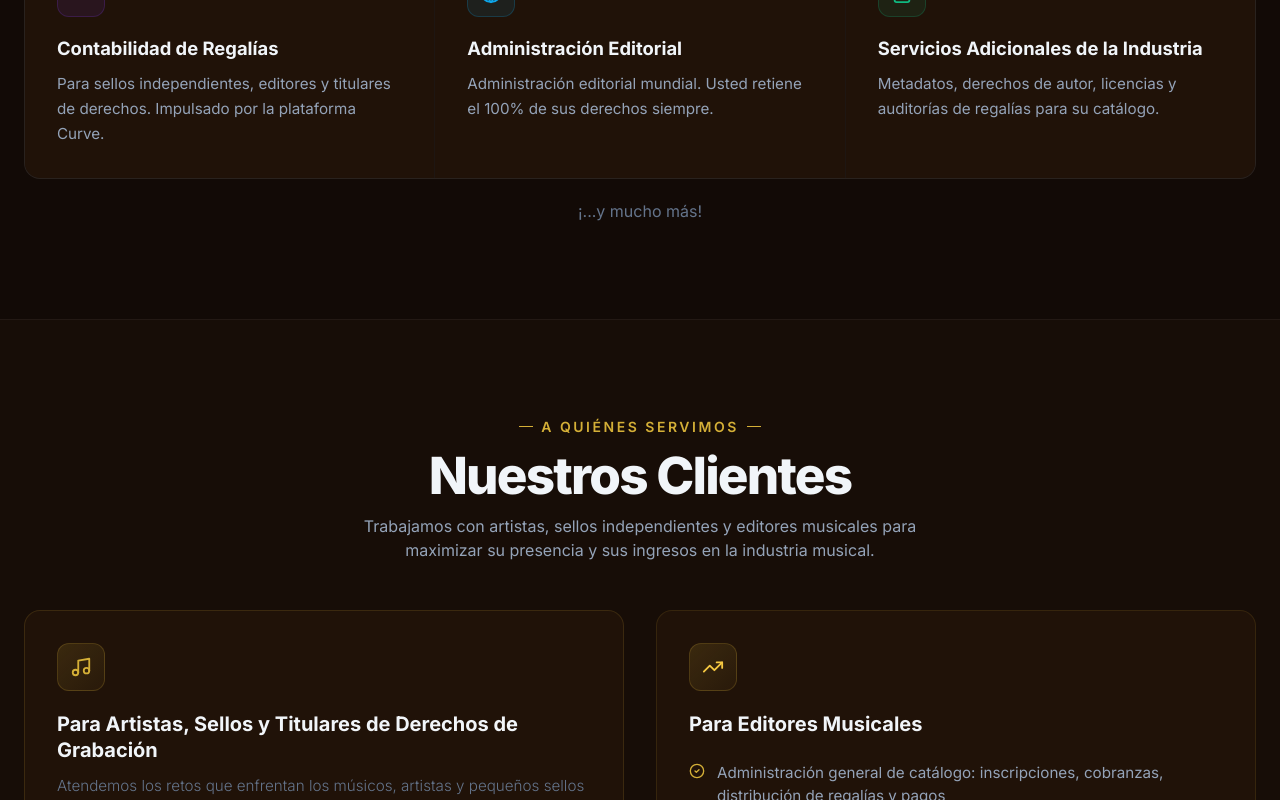
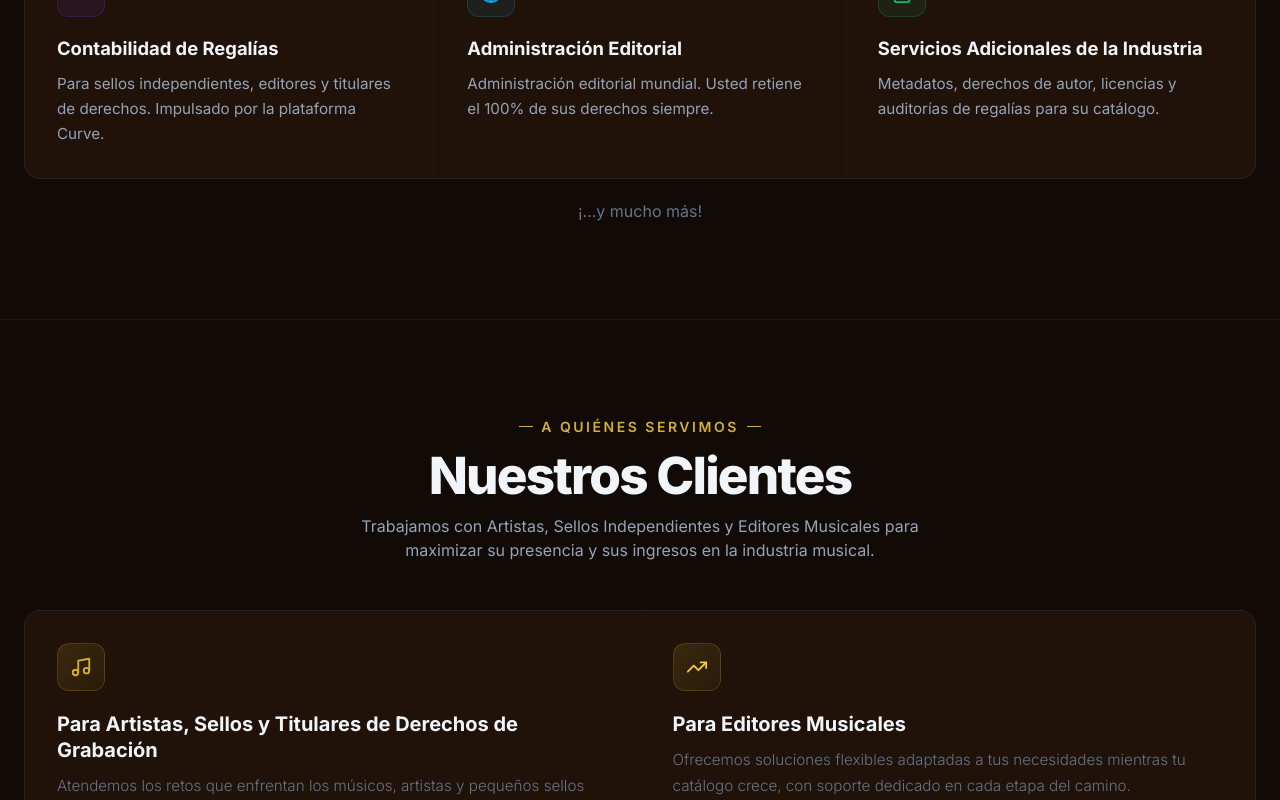
Before and after one commit to DavidDq11/esongsentertainment_Front, a React (Vite) app: page / in a window 1280 px wide. Shown: the part 2000-2800 px from the top of the page. Built offline with nearby package versions, Linux system fonts and the light colour scheme.

Commit message:
actualizando LandingPage.tsx e i18n.ts desde developer

```diff
--- a/src/app/components/LandingPage.tsx
+++ b/src/app/components/LandingPage.tsx
@@ -71,7 +71,6 @@ export function LandingPage() {
   const { lang } = useLang();
   const lp = LP[lang];
   const [openFaq, setOpenFaq] = useState<number | null>(null);
-  const [contactSent, setContactSent] = useState(false);
   const [expandedSvc, setExpandedSvc] = useState<number | null>(null);
 
   // ── Scroll animations ──────────────────────────────────────────────────
@@ -226,7 +225,7 @@ export function LandingPage() {
   ];
 
   const artItems = [lp.svcArt1, lp.svcArt2, lp.svcArt3, lp.svcArt4, lp.svcArt5, lp.svcArt6];
-  const pubItems = [lp.svcPub1, lp.svcPub2, lp.svcPub3, lp.svcPub4, lp.svcPub5, lp.svcPub6];
+  const pubItems = [lp.svcPub1, lp.svcPub2, lp.svcPub3, lp.svcPub4, lp.svcPub5];
 
   const faqs = [
     { q: lp.faq1q, a: lp.faq1a }, { q: lp.faq2q, a: lp.faq2a },
@@ -241,15 +240,8 @@ export function LandingPage() {
   const ctaBenefits = [lp.ctaBen1, lp.ctaBen2, lp.ctaBen3, lp.ctaBen4, lp.ctaBen5, lp.ctaBen6];
   const ctaExtras = [lp.ctaExtra1, lp.ctaExtra2, lp.ctaExtra3, lp.ctaExtra4, lp.ctaExtra5, lp.ctaExtra6];
 
-  const inputStyle: React.CSSProperties = {
-    backgroundColor: CARD, border: `1px solid ${BD}`,
-    color: T1, fontSize: "1rem", padding: "10px 14px",
-    width: "100%", borderRadius: "8px", outline: "none",
-  };
-  const onFocusIn  = (e: React.FocusEvent<HTMLInputElement | HTMLTextAreaElement>) => { (e.currentTarget as HTMLElement).style.borderColor = G1; };
-  const onFocusOut = (e: React.FocusEvent<HTMLInputElement | HTMLTextAreaElement>) => { (e.currentTarget as HTMLElement).style.borderColor = BD; };
 
-  const cardStyle: React.CSSProperties = { backgroundColor: CARD, border: `1px solid ${BD}`, borderRadius: "12px" };
+  const cardStyle: React.CSSProperties = { backgroundColor: CARD, border: `1px solid ${rg(0.15)}`, borderRadius: "12px" };
 
   const goldBtn = (label: string, href: string) => (
     <a href={href} className="inline-flex items-center gap-2 px-8 py-4 rounded-full text-black transition-all duration-300"
@@ -433,7 +425,7 @@ export function LandingPage() {
       </section>
 
       {/* ══════════════════ NUESTROS CLIENTES ══════════════════ */}
-      <section id="clientes" style={{ borderTop: `1px solid ${BD}`, backgroundColor: BG2 }} className="py-14 md:py-24">
+      <section id="clientes" style={{ borderTop: `1px solid ${BD}` }} className="py-14 md:py-24">
         <div className="max-w-7xl mx-auto px-4 md:px-6">
           <div data-animate className="mb-12">
             {eyebrowCenter(lang === "es" ? "A quiénes servimos" : "Who we serve")}
@@ -442,13 +434,13 @@ export function LandingPage() {
             </h2>
             <p style={{ color: T2, fontSize: "1rem", textAlign: "center", marginTop: "8px", maxWidth: "560px", margin: "8px auto 0" }}>
               {lang === "es"
-                ? "Trabajamos con artistas, sellos independientes y editores musicales para maximizar su presencia y sus ingresos en la industria musical."
-                : "We work with artists, independent labels, and music publishers to maximize their presence and income in the music industry."}
+                ? "Trabajamos con Artistas, Sellos Independientes y Editores Musicales para maximizar su presencia y sus ingresos en la industria musical."
+                : "We work with Artists, Independent Labels, and Music Publishers to maximize their presence and income in the music industry."}
             </p>
           </div>
-          <div className="grid md:grid-cols-2 gap-8">
+          <div className="grid md:grid-cols-2 gap-px rounded-2xl overflow-hidden" style={{ backgroundColor: BD, border: `1px solid ${BD}` }}>
             {/* Para Artistas */}
-            <div data-animate="left" data-delay="1" className="rounded-2xl p-6 md:p-8" style={{ backgroundColor: CARD, border: `1px solid ${rg(0.15)}` }}>
+            <div data-animate="left" data-delay="1" className="group relative p-6 md:p-8" style={{ backgroundColor: CARD }}>
               <div className="w-12 h-12 rounded-xl flex items-center justify-center mb-5"
                 style={{ background: `linear-gradient(135deg, ${rg(0.15)}, ${rg(0.05)})`, border: `1px solid ${rg(0.2)}` }}>
                 <Music size={22} style={{ color: G1 }} />
@@ -462,14 +454,17 @@ export function LandingPage() {
                   </li>
                 ))}
               </ul>
+              <div className="absolute bottom-0 left-0 right-0 h-0.5 transition-transform duration-300 origin-left scale-x-0 group-hover:scale-x-100"
+                style={{ background: `linear-gradient(90deg, ${G1}, ${G2})` }} />
             </div>
             {/* Para Editores */}
-            <div data-animate="right" data-delay="2" className="rounded-2xl p-6 md:p-8" style={{ backgroundColor: CARD, border: `1px solid ${rg(0.12)}` }}>
+            <div data-animate="right" data-delay="2" className="group relative p-6 md:p-8" style={{ backgroundColor: CARD }}>
               <div className="w-12 h-12 rounded-xl flex items-center justify-center mb-5"
                 style={{ background: `linear-gradient(135deg, ${rg(0.15)}, ${rg(0.05)})`, border: `1px solid ${rg(0.2)}` }}>
                 <TrendingUp size={22} style={{ color: G2 }} />
               </div>
               <h3 style={{ color: T1, fontSize: "1.25rem", fontWeight: 700, lineHeight: 1.3, marginBottom: "10px" }}>{lp.svcPubTitle}</h3>
+              <p style={{ color: T3, fontSize: "0.95rem", lineHeight: 1.7, fontWeight: 300, marginBottom: "20px" }}>{lp.svcPubDesc}</p>
               <ul className="space-y-2.5 mt-6">
                 {pubItems.map((item) => (
                   <li key={item} className="flex items-start gap-3" style={{ fontSize: "0.95rem", color: T2, lineHeight: 1.55 }}>
@@ -477,6 +472,8 @@ export function LandingPage() {
                   </li>
                 ))}
               </ul>
+              <div className="absolute bottom-0 left-0 right-0 h-0.5 transition-transform duration-300 origin-left scale-x-0 group-hover:scale-x-100"
+                style={{ background: `linear-gradient(90deg, ${G1}, ${G2})` }} />
             </div>
           </div>
         </div>
@@ -493,10 +490,10 @@ export function LandingPage() {
           <div className="grid md:grid-cols-2 gap-2.5">
             {faqs.map((faq, index) => (
               <div key={index} data-animate data-delay={String((index % 4) + 1)} className="rounded-xl overflow-hidden cursor-pointer transition-all duration-200"
-                style={{ backgroundColor: CARD, border: openFaq === index ? `1px solid ${rg(0.35)}` : `1px solid ${BD}` }}
+                style={{ backgroundColor: CARD, border: openFaq === index ? `1px solid ${rg(0.35)}` : `1px solid ${rg(0.15)}` }}
                 onClick={() => setOpenFaq(openFaq === index ? null : index)}
                 onMouseEnter={(e) => { if (openFaq !== index) (e.currentTarget as HTMLElement).style.borderColor = rg(0.2); }}
-                onMouseLeave={(e) => { if (openFaq !== index) (e.currentTarget as HTMLElement).style.borderColor = BD; }}>
+                onMouseLeave={(e) => { if (openFaq !== index) (e.currentTarget as HTMLElement).style.borderColor = rg(0.15); }}>
                 <div style={{ display: "flex", alignItems: "center", justifyContent: "space-between", gap: "12px", padding: "20px 22px" }}>
                   <div style={{ fontSize: "0.95rem", fontWeight: 500, lineHeight: 1.4, color: T1 }}>{faq.q}</div>
                   <div style={{ width: "24px", height: "24px", borderRadius: "50%", border: `1px solid ${openFaq === index ? G1 : "rgba(255,255,255,0.15)"}`, backgroundColor: openFaq === index ? G1 : "transparent", color: openFaq === index ? "#000" : T2, flexShrink: 0, display: "flex", alignItems: "center", justifyContent: "center", transition: "all 0.2s", transform: openFaq === index ? "rotate(45deg)" : "rotate(0deg)" }}>
@@ -515,7 +512,7 @@ export function LandingPage() {
       </section>
 
       {/* ══════════════════ CONTACT — Beneficios ══════════════════ */}
-      <section style={{ borderBottom: `1px solid ${BD}`, backgroundColor: BG2 }} className="py-14 md:py-24">
+      <section style={{ borderBottom: `1px solid ${BD}` }} className="py-14 md:py-24">
         <div className="max-w-7xl mx-auto px-4 md:px-6">
           <div className="grid md:grid-cols-2 gap-8 md:gap-12 items-start">
             <div data-animate="left">
@@ -530,7 +527,7 @@ export function LandingPage() {
                 ))}
               </ul>
             </div>
-            <div className="rounded-2xl p-5 md:p-8" style={{ backgroundColor: CARD, border: `1px solid ${rg(0.15)}` }}>
+            <div className="rounded-2xl p-5 md:p-8" style={{ backgroundColor: CARD, border: `1px solid ${rg(0.3)}` }}>
               <h3 style={{ color: T1, fontSize: "1.1rem", fontWeight: 700, marginBottom: "20px" }}>{lp.ctaExtraTitle}</h3>
               <ul className="space-y-3">
                 {ctaExtras.map((item) => (
@@ -558,14 +555,14 @@ export function LandingPage() {
         </div>
       </section>
 
-      {/* ══════════════════ CONTACT — Formulario ══════════════════ */}
+      {/* ══════════════════ CONTACT — Info ══════════════════ */}
       <section id="contacto" className="py-14 md:py-24">
-        <div className="max-w-7xl mx-auto px-4 md:px-6">
-          <div className="grid md:grid-cols-2 gap-10 md:gap-16 items-start">
-            <div>
+        <div className="max-w-2xl mx-auto px-4 md:px-6">
+          <div data-animate className="mb-10">
             {eyebrow(lp.ctaEyebrow)}
             <h2 style={sectionH2}>{lp.ctaH2}</h2>
             <p style={{ fontSize: "1rem", color: T2, lineHeight: 1.75, fontWeight: 300, marginBottom: "24px" }}>{lp.ctaSub}</p>
+          </div>
           <div className="space-y-2.5">
             {[
               { icon: "✉️", label: "Email", value: "shirley@esongsentertainment.com" },
@@ -575,7 +572,7 @@ export function LandingPage() {
             ].map((item, i) => (
               <div key={i} style={{ display: "flex", alignItems: "center", gap: "12px", borderRadius: "8px", padding: "14px", ...cardStyle, transition: "border-color 0.2s" }}
                 onMouseEnter={(e) => { (e.currentTarget as HTMLElement).style.borderColor = rg(0.25); }}
-                    onMouseLeave={(e) => { (e.currentTarget as HTMLElement).style.borderColor = BD; }}>
+                onMouseLeave={(e) => { (e.currentTarget as HTMLElement).style.borderColor = rg(0.15); }}>
                 <div style={{ width: "40px", height: "40px", borderRadius: "8px", backgroundColor: rg(0.08), border: `1px solid ${rg(0.2)}`, display: "flex", alignItems: "center", justifyContent: "center", flexShrink: 0 }}>
                   <span style={{ fontSize: "1.1rem" }}>{item.icon}</span>
                 </div>
@@ -585,47 +582,6 @@ export function LandingPage() {
                 </div>
               </div>
             ))}
-              </div>
-            </div>
-
-            {contactSent ? (
-              <div style={{ display: "flex", alignItems: "center", justifyContent: "center", borderRadius: "16px", padding: "48px", backgroundColor: CARD, border: `1px solid ${rg(0.2)}`, textAlign: "center" }}>
-                <div>
-                  <div style={{ fontSize: "2.5rem", marginBottom: "12px" }}>✅</div>
-                  <p style={{ color: G1, fontWeight: 600, fontSize: "1.05rem" }}>{lp.ctaSent}</p>
-                </div>
-              </div>
-            ) : (
-              <form className="space-y-3" onSubmit={(e) => { e.preventDefault(); setContactSent(true); }}>
-                <div className="grid grid-cols-1 sm:grid-cols-2 gap-2.5">
-                  <div>
-                    <label style={{ fontSize: "0.75rem", letterSpacing: "0.11em", textTransform: "uppercase", color: T3, display: "block", marginBottom: "5px" }}>{lp.ctaName}</label>
-                    <input type="text" placeholder={lp.ctaName} style={inputStyle} onFocus={onFocusIn} onBlur={onFocusOut} />
-                  </div>
-                  <div>
-                    <label style={{ fontSize: "0.75rem", letterSpacing: "0.11em", textTransform: "uppercase", color: T3, display: "block", marginBottom: "5px" }}>{lp.ctaEmail}</label>
-                    <input type="email" placeholder={lp.ctaEmail} style={inputStyle} onFocus={onFocusIn} onBlur={onFocusOut} />
-                  </div>
-                </div>
-                <div>
-                  <label style={{ fontSize: "0.75rem", letterSpacing: "0.11em", textTransform: "uppercase", color: T3, display: "block", marginBottom: "5px" }}>
-                    {lang === "es" ? "Mensaje" : "Message"}
-                  </label>
-                  <textarea placeholder={lp.ctaMsg} style={{ ...inputStyle, height: "110px", resize: "none" }}
-                    onFocus={onFocusIn as unknown as React.FocusEventHandler<HTMLTextAreaElement>}
-                    onBlur={onFocusOut as unknown as React.FocusEventHandler<HTMLTextAreaElement>} />
-                </div>
-                <button type="submit" className="inline-flex items-center gap-2 px-7 py-3.5 rounded-full text-black transition-all duration-300"
-                  style={{ background: `linear-gradient(135deg, ${G1}, ${G2})`, boxShadow: `0 6px 25px ${rg(0.3)}`, fontSize: "1rem", fontWeight: 700, border: "none", cursor: "pointer" }}
-                  onMouseEnter={(e) => { (e.currentTarget as HTMLElement).style.transform = "translateY(-1px)"; (e.currentTarget as HTMLElement).style.boxShadow = `0 8px 30px ${rg(0.45)}`; }}
-                  onMouseLeave={(e) => { (e.currentTarget as HTMLElement).style.transform = "translateY(0)"; (e.currentTarget as HTMLElement).style.boxShadow = `0 6px 25px ${rg(0.3)}`; }}>
-                  {lp.ctaBtn}
-                </button>
-                <p style={{ fontSize: "0.875rem", color: T3, marginTop: "8px" }}>
-                  {lp.ctaOr} <span style={{ color: T2 }}>shirley@esongsentertainment.com</span>
-                </p>
-              </form>
-            )}
           </div>
         </div>
       </section>
--- a/src/app/i18n.ts
+++ b/src/app/i18n.ts
@@ -64,20 +64,21 @@ export const LP = {
     svcArtTitle: "Para Artistas, Sellos y Titulares de Derechos de Grabación",
     svcArtDesc: "Atendemos los retos que enfrentan los músicos, artistas y pequeños sellos independientes en los requerimientos técnicos, administrativos y legales del negocio musical.",
     svcArt1: "Distribución digital y monetización YouTube en todos los canales y formatos",
-    svcArt2: "Administración de catálogo: producción, regalías, licencias e inscripciones",
-    svcArt3: "Solicitudes de licencias de copyright para producciones y preparación de pagos",
-    svcArt4: "Preparación de regalías artísticas",
-    svcArt5: "Todas las inscripciones relacionadas con la industria musical",
-    svcArt6: "Consultoría de negocios musicales: acuerdos, asesorías y negociaciones",
+    svcArt2: "Servicio VIP con atención directa y personalizada para nuestros clientes — sin respuestas de correo electrónico automatizadas",
+    svcArt3: "Acceso digital a tu información de ventas y registros de actuación",
+    svcArt4: "Todas las inscripciones relacionadas con la industria musical — SoundExchange y otros derechos conexos",
+    svcArt5: "Consultoría de negocios musicales: acuerdos, asesorías y negociaciones",
+    svcArt6: "Administración completa del catálogo — regalías, licencias e inscripciones",
     // Services — Editores Musicales
     svcPubEyebrow: "Para editores musicales",
     svcPubTitle: "Para Editores Musicales",
-    svcPub1: "Administración general de catálogo: inscripciones, cobranzas, distribución de regalías y pagos",
-    svcPub2: "Emisión de licencias",
-    svcPub3: "Inscripciones en asociaciones de radiodifusión",
-    svcPub4: "Gestión digital: cobro de derechos en diversos modelos de ingresos y formatos musicales",
+    svcPubDesc: "Ofrecemos soluciones flexibles adaptadas a tus necesidades mientras tu catálogo crece, con soporte dedicado en cada etapa del camino.",
+    svcPub1: "Administración completa del catálogo mientras mantienes el 100% de la propiedad de tus composiciones",
+    svcPub2: "Inscripciones para garantizar la distribución adecuada de regalías de tu catálogo",
+    svcPub3: "Acceso digital periódico a tus estados de cuenta de regalías",
+    svcPub4: "Inscripciones en organizaciones de derechos de radiodifusión y ejecución pública",
     svcPub5: "Participación en oportunidades adicionales de licenciamiento",
-    svcPub6: "Gestión de actividades de regalías para maximizar ingresos",
+    svcPub6: "",
     // FAQ
     faqEyebrow: "Preguntas frecuentes",
     faqH2: "¿Tienes dudas?",
@@ -190,20 +191,21 @@ export const LP = {
     svcArtTitle: "For Artists, Labels and Recording Rights Holders",
     svcArtDesc: "We address the challenges faced by independent musicians, artists and small labels regarding the technical, administrative and legal requirements of the music business.",
     svcArt1: "Digital distribution and YouTube monetization across all channels and formats",
-    svcArt2: "Catalog administration: production, royalties, licenses and registrations",
-    svcArt3: "Copyright license requests for productions and payment preparation",
-    svcArt4: "Artist royalty preparation",
-    svcArt5: "All music industry-related registrations",
-    svcArt6: "Music business consulting: agreements, advisory services and negotiations",
+    svcArt2: "VIP service with direct, personalized attention for our clients — no automated email responses",
+    svcArt3: "Digital access to your sales information and performance records",
+    svcArt4: "All music industry-related registrations- SoundExchange and other neighboring rights",
+    svcArt5: "Music business consulting: agreements, advisory services and negotiations",
+    svcArt6: "Full catalog administration- royalties, licenses and registrations",
     // Services — Music Publishers
     svcPubEyebrow: "For music publishers",
     svcPubTitle: "For Music Publishers",
-    svcPub1: "General catalog administration: registrations, collections, royalty distribution and payments",
-    svcPub2: "License issuance",
-    svcPub3: "Broadcast association registrations",
-    svcPub4: "Digital management: rights collection through various income models and music formats",
+    svcPubDesc: "We offer flexible solutions tailored to your needs as your catalog grows, with dedicated support every step of the way.",
+    svcPub1: "Complete catalog administration while you maintain 100% ownership of your compositions",
+    svcPub2: "Registrations to ensure proper royalty distribution for your catalog",
+    svcPub3: "Periodic digital access to your royalty statements",
+    svcPub4: "Registrations with broadcast and performance rights organizations",
     svcPub5: "Participation in additional licensing opportunities",
-    svcPub6: "Royalty activities management to maximize income",
+    svcPub6: "",
     // FAQ
     faqEyebrow: "Frequently asked questions",
     faqH2: "Have questions?",
```
Lines whose indentation alone changed are shown as unchanged.
